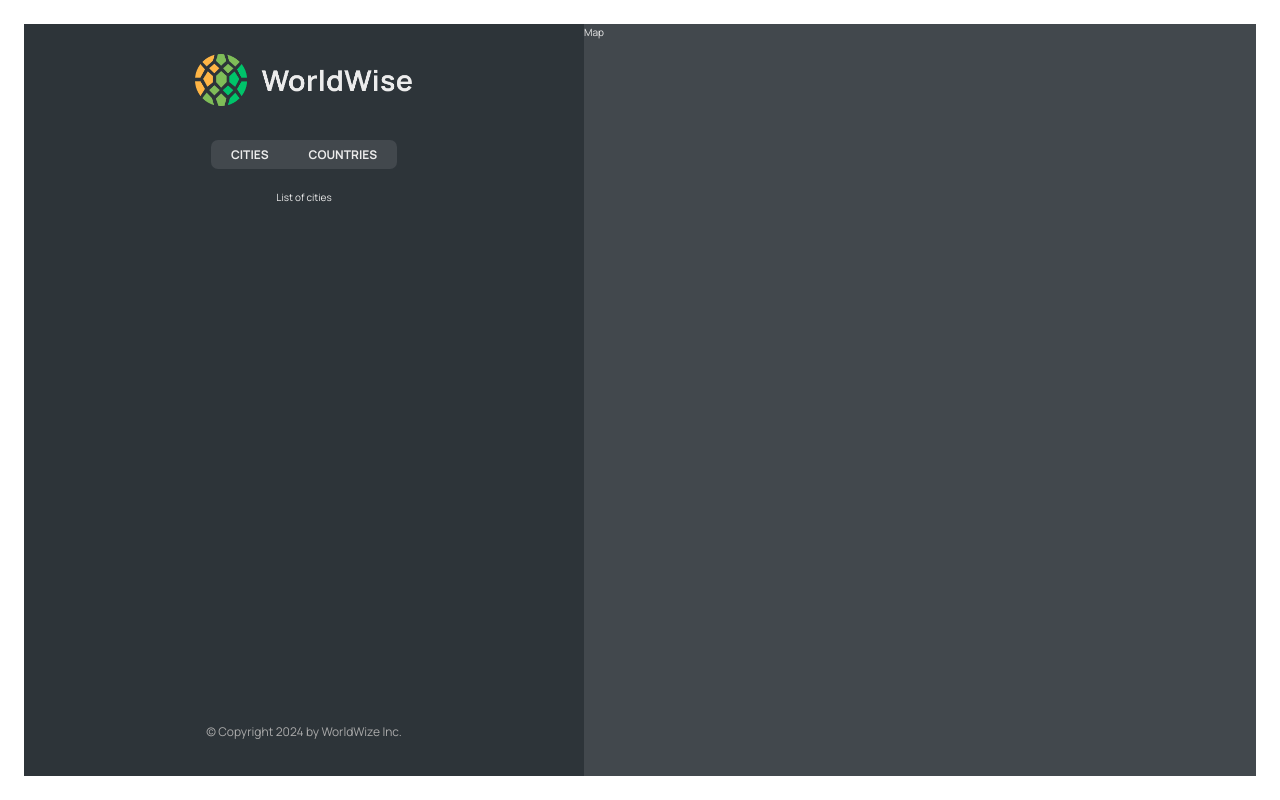
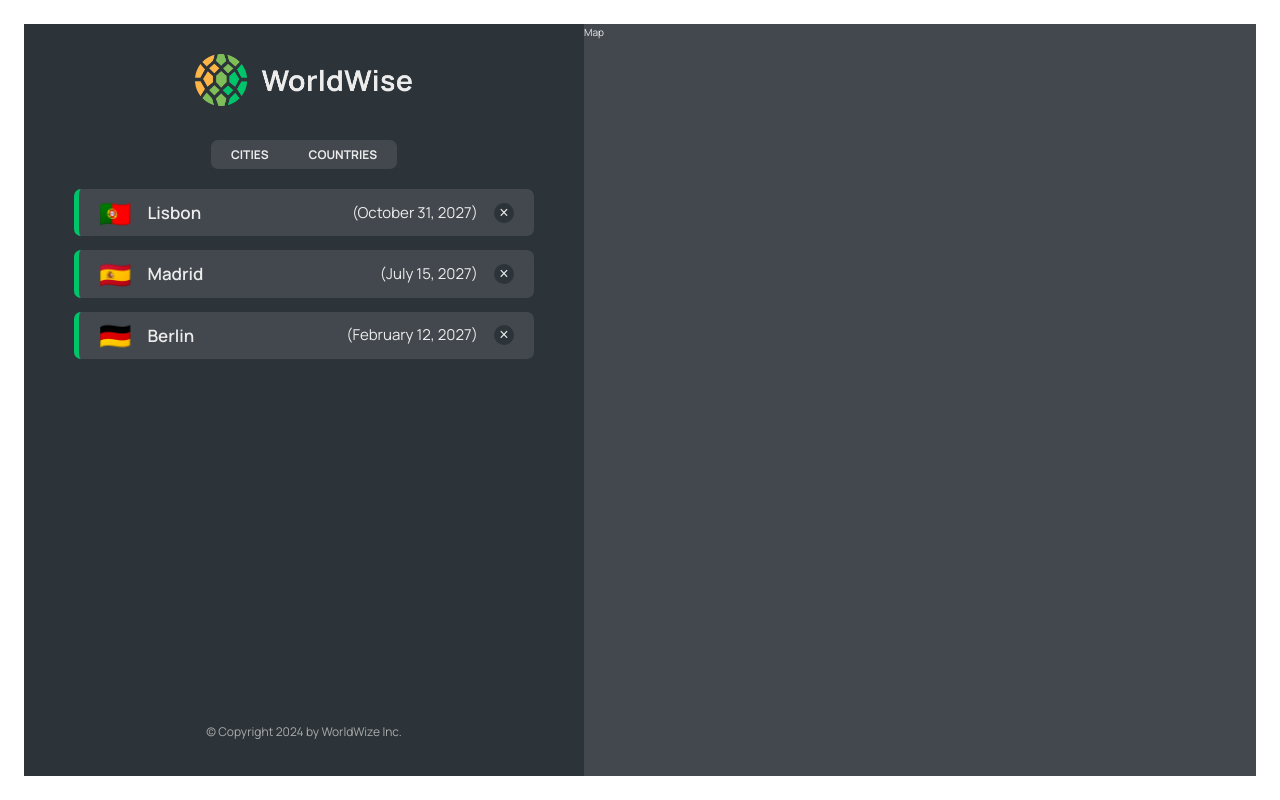
Before and after one commit to tabish-javed/react_worldwize, a React (Vite) app: page /app in a window 1280 px wide. Built offline with nearby package versions, Linux system fonts and the light colour scheme; data requests are answered from the project's data file.

Commit message:
implemented cities list

```diff
--- a/eslint.config.js
+++ b/eslint.config.js
@@ -28,6 +28,7 @@
       ...react.configs.recommended.rules,
       ...react.configs['jsx-runtime'].rules,
       ...reactHooks.configs.recommended.rules,
+      "react/prop-types": "off",  // Disables Prop's type validation
       'react/jsx-no-target-blank': 'off',
       'react-refresh/only-export-components': [
         'warn',
--- a/package.json
+++ b/package.json
@@ -7,9 +7,11 @@
     "dev": "vite",
     "build": "vite build",
     "lint": "eslint .",
-    "preview": "vite preview"
+    "preview": "vite preview",
+    "server": "json-server --watch ./data/cities.json --port 8000"
   },
   "dependencies": {
+    "json-server": "^1.0.0-beta.3",
     "react": "^18.3.1",
     "react-dom": "^18.3.1",
     "react-router-dom": "^6.28.0"
--- a/src/App.jsx
+++ b/src/App.jsx
@@ -5,9 +5,32 @@
 import Pricing from "./pages/Pricing"
 import PageNotFound from "./pages/PageNotFound"
 import Login from "./pages/Login"
+import CityList from "./components/CityList"
+import { useEffect, useState } from "react"
 
+const BASE_URL = "http://localhost:8000/cities"
 
 function App () {
+  const [cities, setCities] = useState([])
+  const [isLoading, setisLoading] = useState(false)
+
+  useEffect(function () {
+    async function fetchCities () {
+      try {
+        setisLoading(true)
+        const res = await fetch(`${BASE_URL}`)
+        const data = await res.json()
+        setCities(data)
+      } catch (error) {
+        if (error) alert("There was an error loading data!")
+      } finally {
+        setisLoading(false)
+      }
+    }
+
+    fetchCities()
+  }, [])
+
   return (
     <BrowserRouter>
       <Routes>
@@ -16,8 +39,8 @@
         <Route path={ "/pricing" } element={ <Pricing /> } />
         <Route path={ "/login" } element={ <Login /> } />
         <Route path={ "/app" } element={ <AppLayout /> } >
-          <Route index element={ <p>List of cities</p> } />
-          <Route path={ "cities" } element={ <p>List of cities</p> } />
+          <Route index element={ <CityList cities={ cities } isLoading={ isLoading } /> } />
+          <Route path={ "cities" } element={ <CityList cities={ cities } isLoading={ isLoading } /> } />
           <Route path={ "countries" } element={ <p>Countries</p> } />
           <Route path={ "form" } element={ <p>Form</p> } />
         </Route >
--- /dev/null
+++ b/src/components/CityItem.jsx
@@ -0,0 +1,23 @@
+import styles from './CityItem.module.css'
+
+const formatDate = (date) =>
+  new Intl.DateTimeFormat("en", {
+    day: "numeric",
+    month: "long",
+    year: "numeric",
+  }).format(new Date(date))
+
+function CityItem ({ city }) {
+  const { cityName, emoji, date } = city
+
+  return (
+    <li className={ styles.cityItem }>
+      <span className={ styles.emoji }>{ emoji }</span>
+      <h3 className={ styles.name }>{ cityName }</h3>
+      <time className={ styles.date }>({ formatDate(date) })</time>
+      <button className={ styles.deleteBtn }>&times;</button>
+    </li>
+  )
+}
+
+export default CityItem
--- /dev/null
+++ b/src/components/CityList.jsx
@@ -0,0 +1,19 @@
+import Spinner from "./Spinner"
+import styles from './CityList.module.css'
+import CityItem from "./CityItem"
+import Message from "./Message"
+
+function CityList ({ cities, isLoading }) {
+
+  if (isLoading) return <Spinner />
+
+  if (!cities.length) return <Message message="Add your first city by clicking on a city on the map" />
+
+  return (
+    <ul className={ styles.cityList }>
+      { cities.map((city) => <CityItem city={ city } key={ city.id } />) }
+    </ul>
+  )
+}
+
+export default CityList
```
Also changed, not shown: 1 other file (tests, documents, lock files or other folders).
